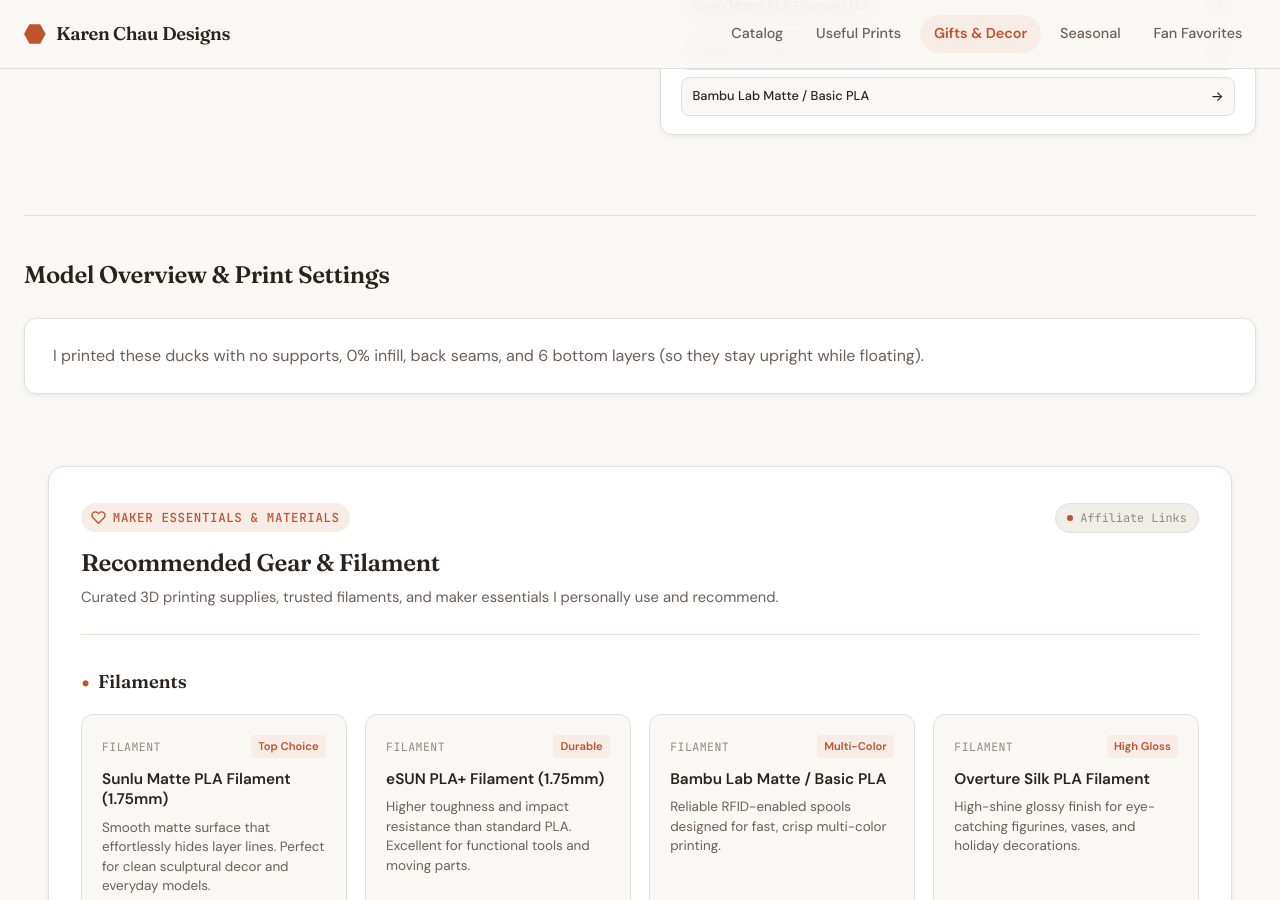
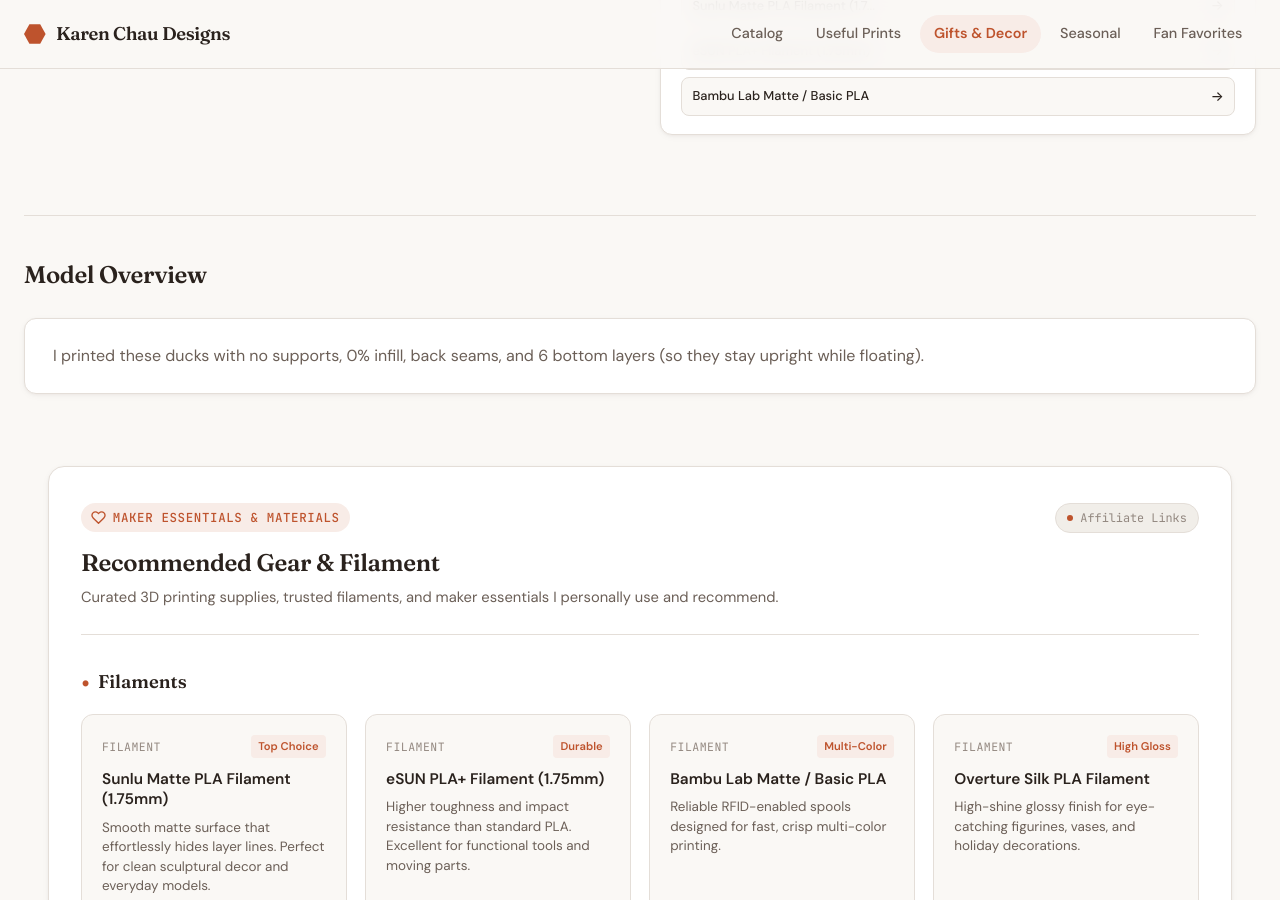
Before and after one commit to karenchaudesigns/3d-model-catalog, a Jekyll site: the page built from _models/baby-ducks.md, in a window 1280 px wide and 900 px high, scrolled down 810 px. Built offline with Jekyll 4.4.1, drawn with Linux system fonts in a browser that asks for light colours.

Commit message:
Dynamically title overview section based on recommended print settings presence

```diff
--- a/_layouts/model.html
+++ b/_layouts/model.html
@@ -348,9 +348,19 @@ layout: default
   <!-- Below-the-Fold Model Description & Print Settings -->
   {% assign stripped_content = content | strip %}
   {% if stripped_content != "" %}
+    {% assign has_print_settings = false %}
+    {% if content contains "Recommended Print Settings" or content contains "Print Settings" or page.print_settings or page.printSettings %}
+      {% assign has_print_settings = true %}
+    {% endif %}
     <section class="model-description-section" aria-labelledby="description-heading">
       <div class="section-header">
-        <h2 class="section-title" id="description-heading">Model Overview &amp; Print Settings</h2>
+        <h2 class="section-title" id="description-heading">
+          {% if has_print_settings %}
+            Model Overview &amp; Print Settings
+          {% else %}
+            Model Overview
+          {% endif %}
+        </h2>
       </div>
       <div class="model-description prose">
         {{ content }}
```
